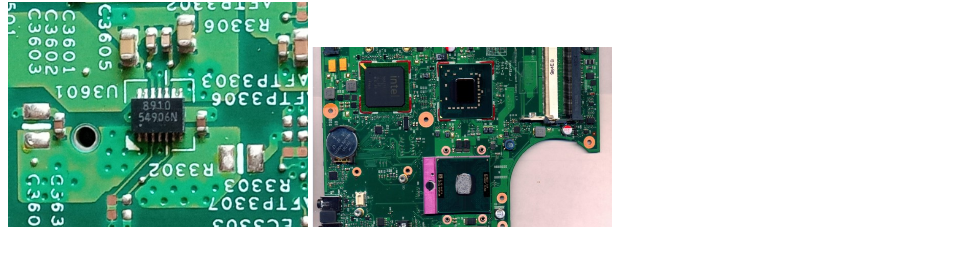
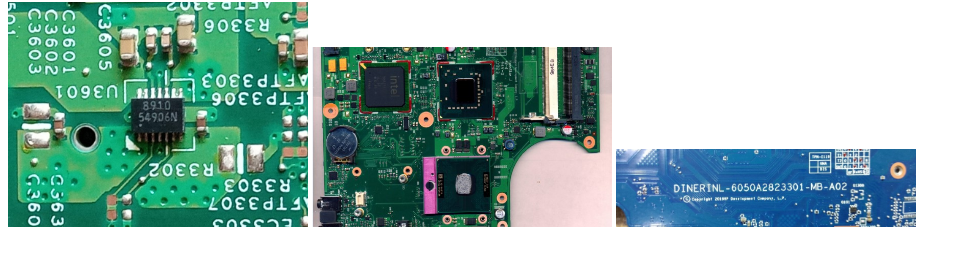
Before and after one commit to Nado4tech/picture, a plain HTML site: page index.html in a window 1280 px wide. Shown: the part 78-344 px from the top of the page, without its empty margins (0-971 px from the left). Drawn offline with Linux system fonts and the light colour scheme.

Commit message:
innitial commit

```diff
--- a/index.html
+++ b/index.html
@@ -11,5 +11,6 @@
     <h1>Repair picture</h1>
     <img class="img" src="images/dc-dc.jpg" alt="">
     <img class="img" src="images/img.jpg" alt="">
+    <img class="img" src="images/inventec.jpg" alt="">
 </body>
 </html>
```
